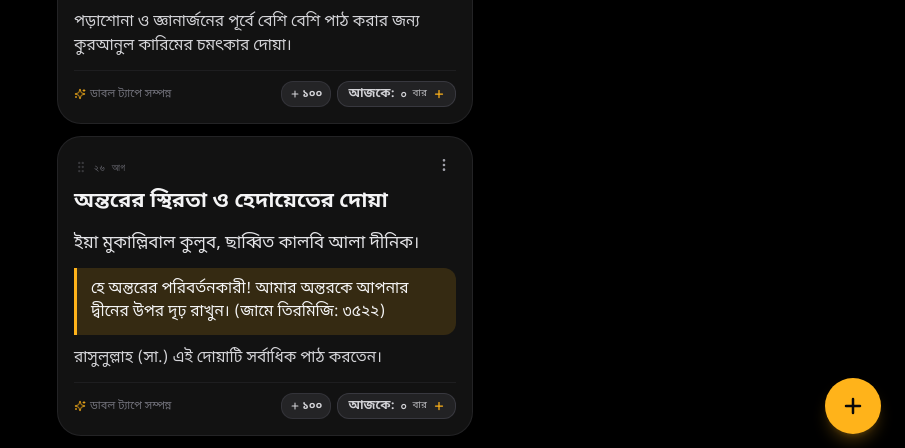
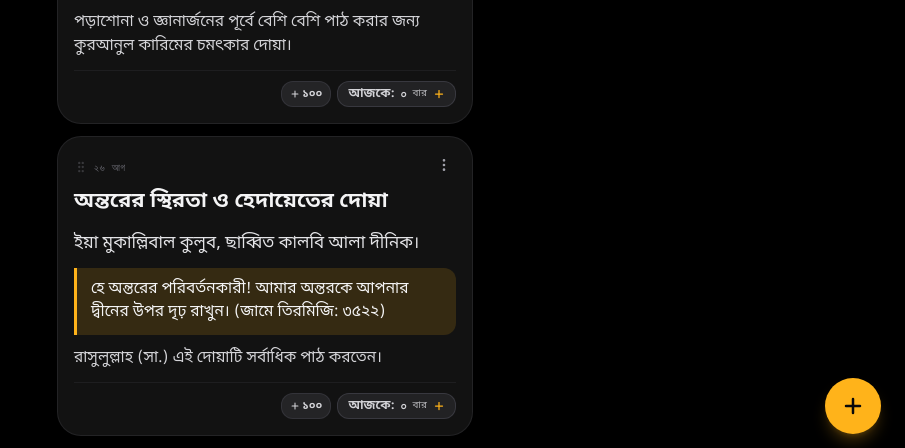
Before and after one commit to git-mahim/dua-card, a Next.js app: page / in a window 1280 px wide. Both pictures are taken after a click on the button 812 px from the left and 28 px from the top of the page. Shown: the part 342-790 px from the top of the page, without its empty margins (375-1280 px from the left). Built offline with nearby package versions, Linux system fonts and the light colour scheme.

Commit message:
style: remove 'ডাবল ট্যাপে সম্পন্ন' hint text for cleaner card footer

```diff
--- a/src/components/DuaCard.tsx
+++ b/src/components/DuaCard.tsx
@@ -284,21 +284,13 @@ export const DuaCard: React.FC<DuaCardProps> = ({
         />
       </div>
 
-      {/* Bottom Action Footer: Double-Tap Hint & Quick Dhikr Counter Pill */}
+      {/* Bottom Action Footer: Quick Dhikr Counter Pill */}
       {!isDragOverlay && (
         <div
-          className="mt-3 pt-2.5 border-t border-zinc-100 dark:border-zinc-800/60 flex items-center justify-between gap-2"
+          className="mt-3 pt-2.5 border-t border-zinc-100 dark:border-zinc-800/60 flex items-center justify-end gap-1.5"
           data-no-double-tap="true"
         >
-          {/* Double Tap Hint */}
-          <div className="flex items-center gap-1 text-[11px] text-zinc-400 dark:text-zinc-500 font-bengali">
-            <Sparkles className="w-3 h-3 text-[#ffb31a]/80" />
-            <span>ডাবল ট্যাপে সম্পন্ন</span>
-          </div>
-
-          {/* Quick Dhikr Counter Pill */}
-          <div className="flex items-center gap-1.5">
-            {/* Quick +100 / +33 Button */}
+          {/* Quick +100 Button */}
           {onQuickAddCount && (
             <button
               type="button"
@@ -333,7 +325,6 @@ export const DuaCard: React.FC<DuaCardProps> = ({
             <Plus className="w-3 h-3 text-[#ffb31a] stroke-[2.5]" />
           </button>
         </div>
-        </div>
       )}
     </article>
   );
```
Lines whose indentation alone changed are shown as unchanged.
